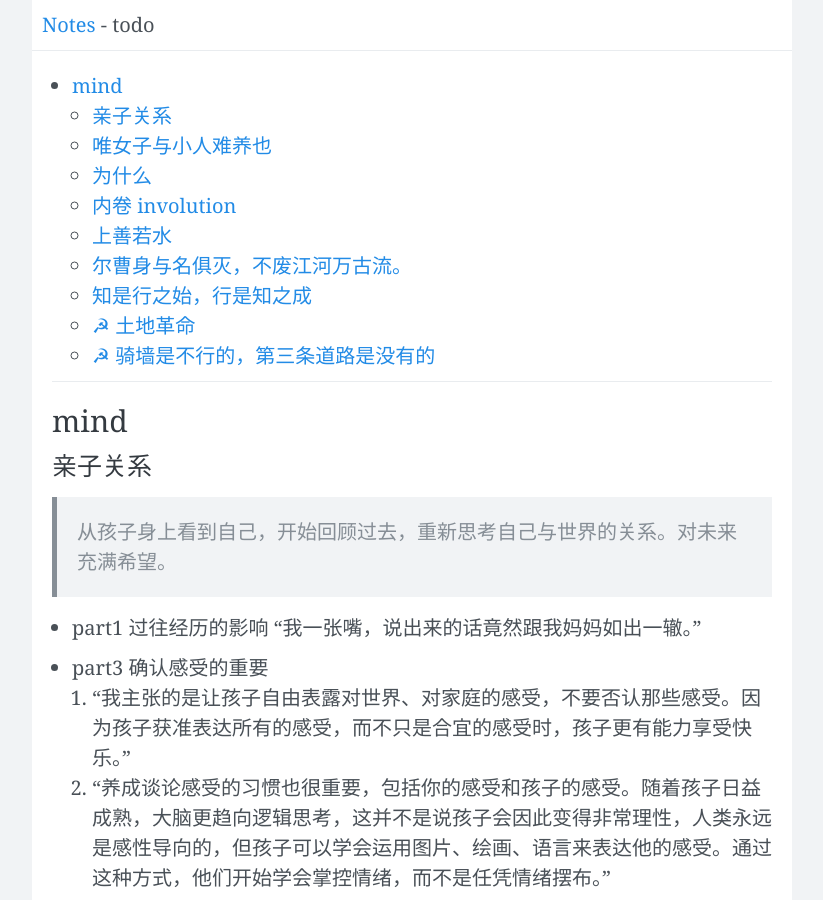
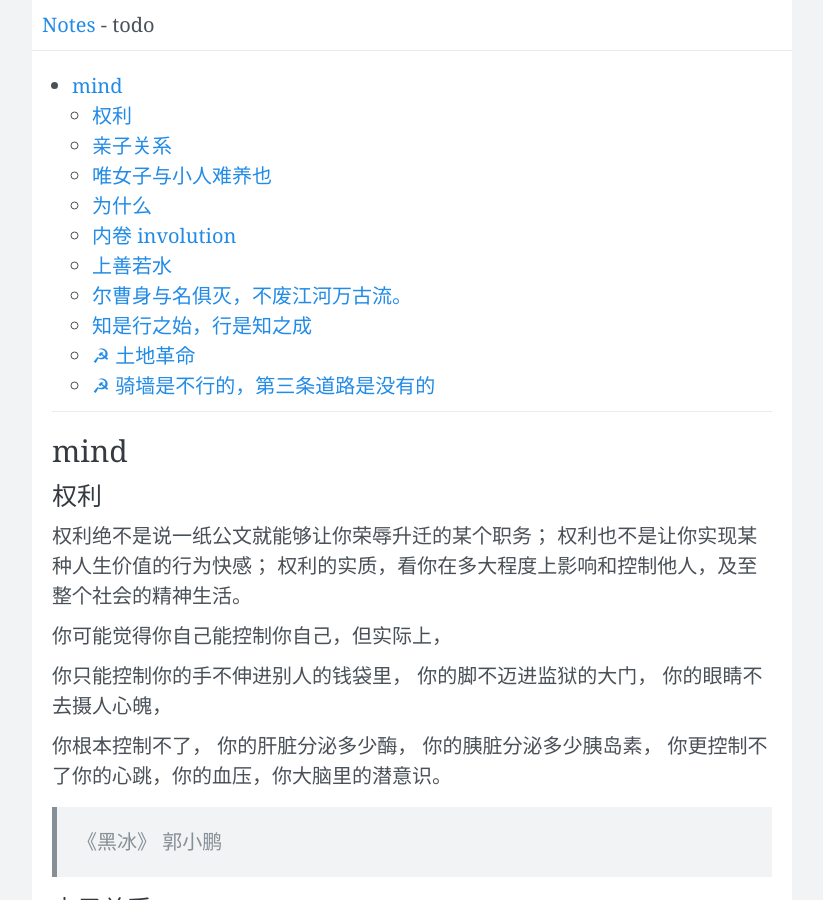
Before and after one commit to wangtiga/wangtiga.github.io, a Jekyll site: the page built from _previews/todo.md, in a window 1280 px wide and 900 px high. Shown: the whole window, without its empty margins (228-1051 px from the left). Built offline with Jekyll 4.4.1, drawn with Linux system fonts in a browser that asks for light colours; nearby versions of some CDN libraries; comment, search, counter and statistics services are not loaded.

```diff
--- a/_previews/todo.md
+++ b/_previews/todo.md
@@ -11,6 +11,28 @@ tags:   todo
 
 
 ## mind
+
+### 权利
+
+权利绝不是说一纸公文就能够让你荣辱升迁的某个职务；
+权利也不是让你实现某种人生价值的行为快感；
+权利的实质，看你在多大程度上影响和控制他人，及至整个社会的精神生活。
+
+你可能觉得你自己能控制你自己，但实际上，
+
+你只能控制你的手不伸进别人的钱袋里，
+你的脚不迈进监狱的大门，
+你的眼睛不去摄人心魄，
+
+你根本控制不了，
+你的肝脏分泌多少酶，
+你的胰脏分泌多少胰岛素，
+你更控制不了你的心跳，你的血压，你大脑里的潜意识。
+
+> 《黑冰》 郭小鹏
+
+
+
 
 
 ### 亲子关系
```
Also changed, not shown: _previews/public_private_key_certificate.md (added, +108 -0 lines).
